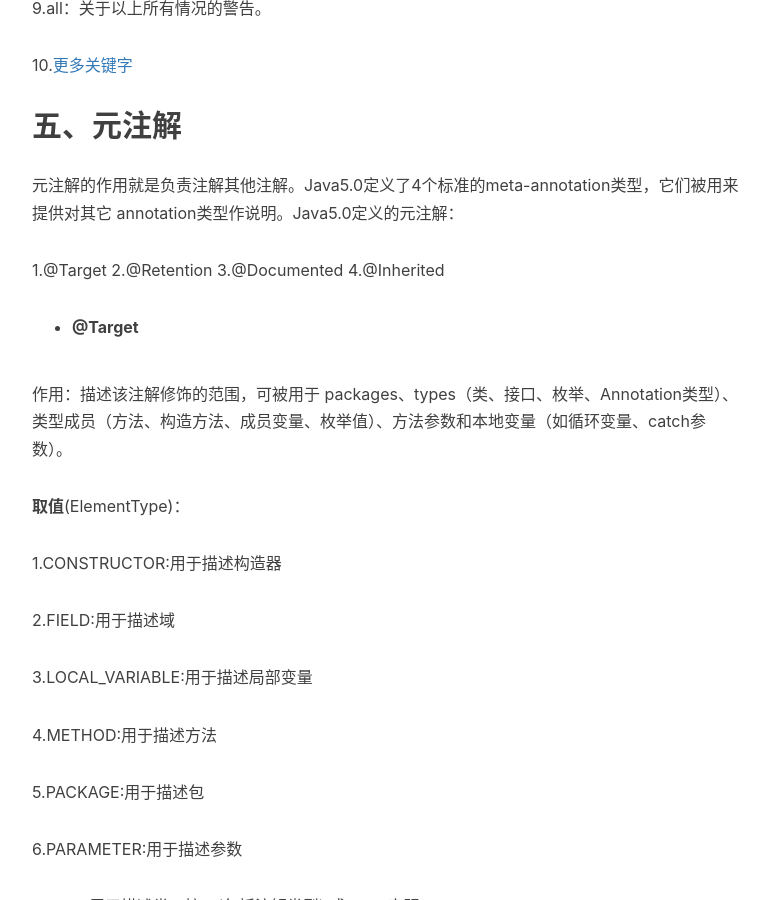
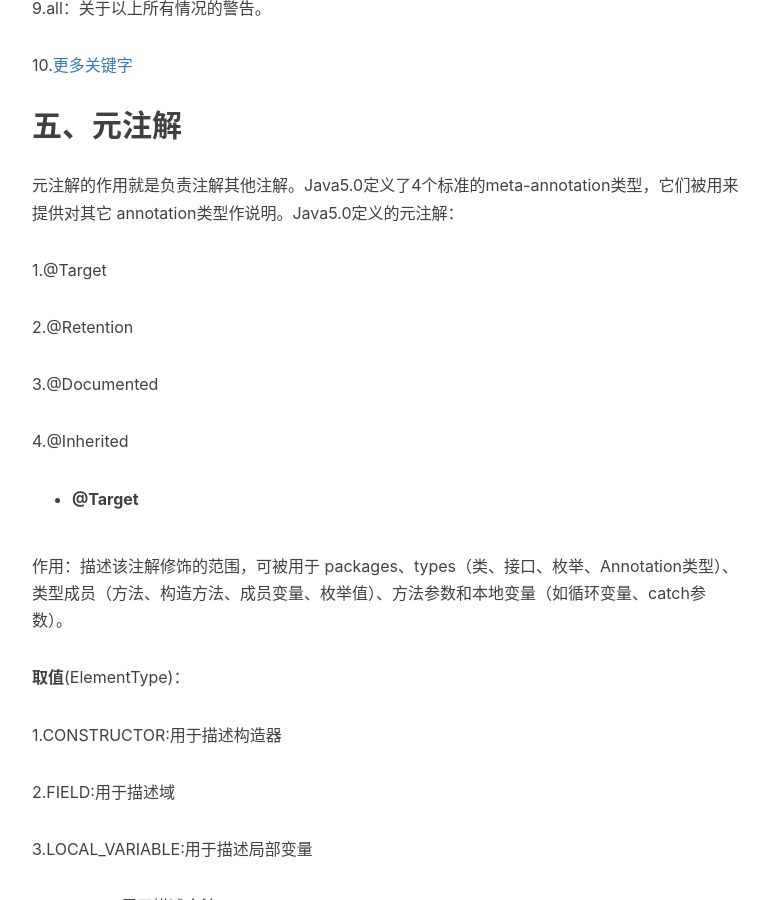
Before and after one commit to zhuifengshen/zhuifengshen.github.io, a Jekyll site: the page built from _posts/2016-09-23-java-annotation.md, in a window 1280 px wide and 900 px high, scrolled down 5572 px. Shown: the whole window, without its empty margins (233-1001 px from the left). Built offline with Jekyll 4.4.1, drawn with Linux system fonts in a browser that asks for light colours; nearby versions of some CDN libraries; comment, search, counter and statistics services are not loaded; some of the changed text lies outside the part shown.

```diff
--- a/_posts/2016-09-23-java-annotation.md
+++ b/_posts/2016-09-23-java-annotation.md
@@ -65,7 +65,7 @@ Annotation(注解)是插入代码中的元数据，在JDK5.0及以后版本引
 
 ## 四、系统内置注解
 
-* JavaSE中内置**三个标准注解**，定义在java.lang中
+* **JavaSE中内置三个标准注解，定义在java.lang中**
 
 1.@Override：用于修饰此方法覆盖了父类的方法；
 
@@ -209,8 +209,11 @@ public class SuppressWarningTest {
 元注解的作用就是负责注解其他注解。Java5.0定义了4个标准的meta-annotation类型，它们被用来提供对其它 annotation类型作说明。Java5.0定义的元注解：
 
 1.@Target
+
 2.@Retention
+
 3.@Documented
+
 4.@Inherited
 
 * **@Target**
```
